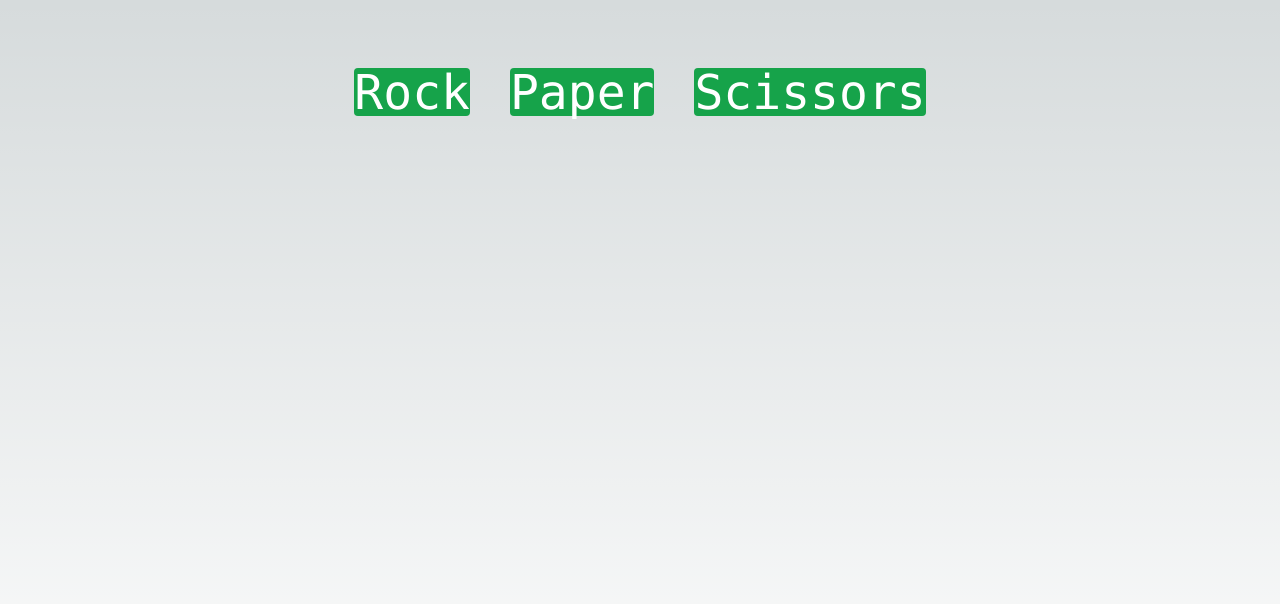
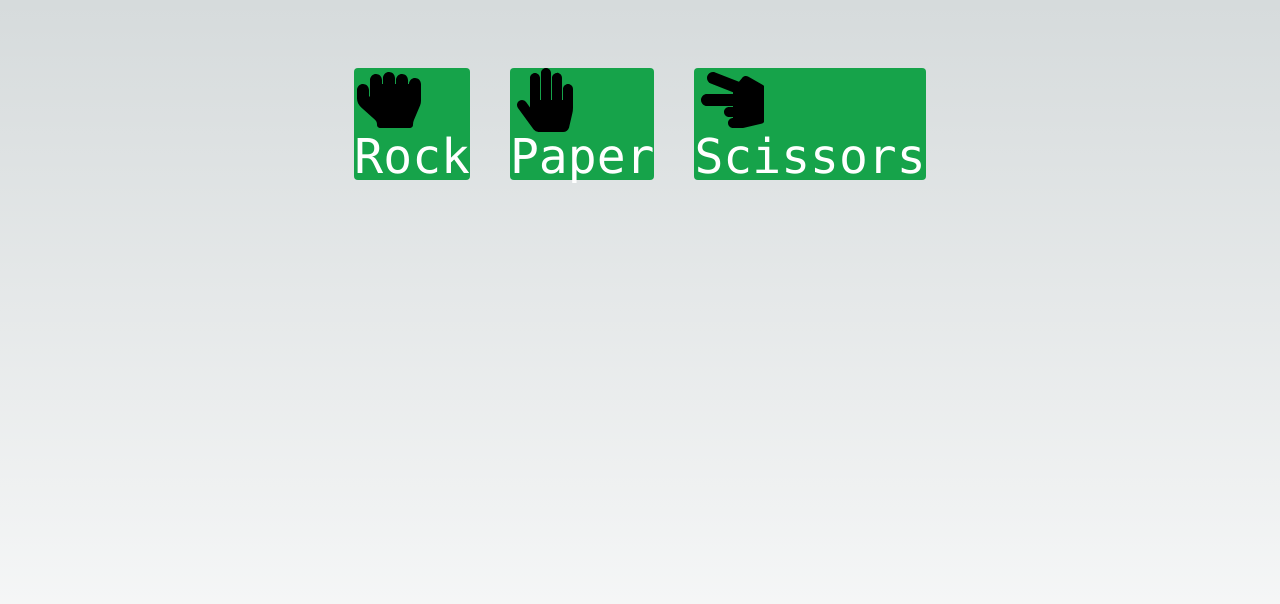
Before and after one commit to MikAoJk/rock-paper-scissors, a Next.js app: page / in a window 1280 px wide. Shown: the top 604 px of the page. Built offline with nearby package versions, Linux system fonts and the light colour scheme.

Commit message:
Added in Rock Paper Scissors icons

```diff
--- a/src/components/Game.tsx
+++ b/src/components/Game.tsx
@@ -12,7 +12,7 @@ export interface GamePlay {
 
 
 export const Game = () => {
-    const [gamePlay, setGamePlay] = useState<GamePlay>({playerVal: "", computerVal: "", winner:""});
+    const [gamePlay, setGamePlay] = useState<GamePlay>({playerVal: "", computerVal: "", winner: ""});
 
     const play = (playerVal: string, computerVal: string) => {
         if (playerVal == computerVal) {
@@ -36,7 +36,7 @@ export const Game = () => {
             setGamePlay({
                 playerVal: playerChoice,
                 computerVal: computerChoice,
-                winner: "Player"
+                winner: "You"
             })
         } else if (val == -1) {
             setGamePlay({
@@ -55,19 +55,34 @@ export const Game = () => {
 
 
     return (
-        <div >
+        <div>
             <div className="z-5 items-center justify-between font-mono text-sm md:text-5xl flex">
                 <button className="className=text-base bg-green-600 text-white rounded cursor-pointer m-5"
                         onClick={() => decision("ROCK")}>
-                    <i className={`fas fa-hand-rock`}/> Rock
+                    <svg xmlns="http://www.w3.org/2000/svg" height="64" width="70"
+                         viewBox="0 0 512 512">
+                        <path
+                            d="M464.8 80c-26.9-.4-48.8 21.2-48.8 48h-8V96.8c0-26.3-20.9-48.3-47.2-48.8-26.9-.4-48.8 21.2-48.8 48v32h-8V80.8c0-26.3-20.9-48.3-47.2-48.8-26.9-.4-48.8 21.2-48.8 48v48h-8V96.8c0-26.3-20.9-48.3-47.2-48.8-26.9-.4-48.8 21.2-48.8 48v136l-8-7.1v-48.1c0-26.3-20.9-48.3-47.2-48.8C21.9 127.6 0 149.2 0 176v66.4c0 27.4 11.7 53.5 32.2 71.8l111.7 99.3c10.2 9.1 16.1 22.2 16.1 35.9v6.7c0 13.3 10.7 24 24 24h240c13.3 0 24-10.7 24-24v-2.9c0-12.8 2.6-25.5 7.5-37.3l49-116.3c5-11.8 7.5-24.5 7.5-37.3V128.8c0-26.3-20.9-48.4-47.2-48.8z"/>
+                    </svg>
+                    Rock
                 </button>
                 <button className="className=text-base bg-green-600 text-white rounded cursor-pointer m-5"
                         onClick={() => decision("PAPER")}>
-                    <i className={`fas fa-hand-paper`}/> Paper
+                    <svg xmlns="http://www.w3.org/2000/svg" height="64" width="70"
+                         viewBox="0 0 448 512">
+                        <path
+                            d="M408.8 128C386.4 127.6 368 146.4 368 168.8V256h-8V79.8c0-22.4-18.4-41.2-40.8-40.8C297.5 39.4 280 57.2 280 79v177h-8V40.8C272 18.4 253.6-.4 231.2 0 209.5 .4 192 18.2 192 40v216h-8V80.8c0-22.4-18.4-41.2-40.8-40.8C121.5 40.4 104 58.2 104 80v236l-31.6-43.5c-13-17.9-38-21.8-55.9-8.8-17.9 13-21.8 38-8.8 55.9l125.6 172.7A48 48 0 0 0 172.1 512h197.6c22.3 0 41.6-15.3 46.7-37l26.5-112.7a192 192 0 0 0 5.1-44V168c0-21.8-17.5-39.6-39.2-40z"/>
+                    </svg>
+                    Paper
                 </button>
                 <button className="className=text-base bg-green-600 text-white rounded cursor-pointer m-5"
                         onClick={() => decision("SCISSORS")}>
-                    <i className={`fas fa-hand-scissors`}/> Scissors
+                    <svg xmlns="http://www.w3.org/2000/svg" height="64" width="70"
+                         viewBox="0 0 448 512">
+                        <path
+                            d="M216 440c0-22.1 17.9-40 40-40v-8h-32c-22.1 0-40-17.9-40-40s17.9-40 40-40h32v-8H48c-26.5 0-48-21.5-48-48s21.5-48 48-48h208v-13.6l-177.6-69.7c-24.7-9.7-36.8-37.6-27.1-62.2 9.7-24.7 37.6-36.8 62.2-27.1l190.3 74.8 24.9-31.1c12.3-15.4 34-19.5 51.1-9.7l112 64A40 40 0 0 1 512 168v240c0 18.6-12.8 34.7-30.8 38.9l-136 32A40 40 0 0 1 336 480h-80c-22.1 0-40-17.9-40-40z"/>
+                    </svg>
+                    Scissors
                 </button>
             </div>
             <div>
--- a/src/components/GameResult.tsx
+++ b/src/components/GameResult.tsx
@@ -5,6 +5,7 @@ const GameResult = (gamePlay: GamePlay) => {
 
     return (
         <div className="md:inline-block m-2 flex flex-col text-center md:m-5 md:text-5xl">
+            <p className="m-12">Winner: {gamePlay.winner}</p>
             <p>Your choice: {gamePlay.playerVal}</p>
             <p>Computers choice: {gamePlay.computerVal}</p>
         </div>
```
